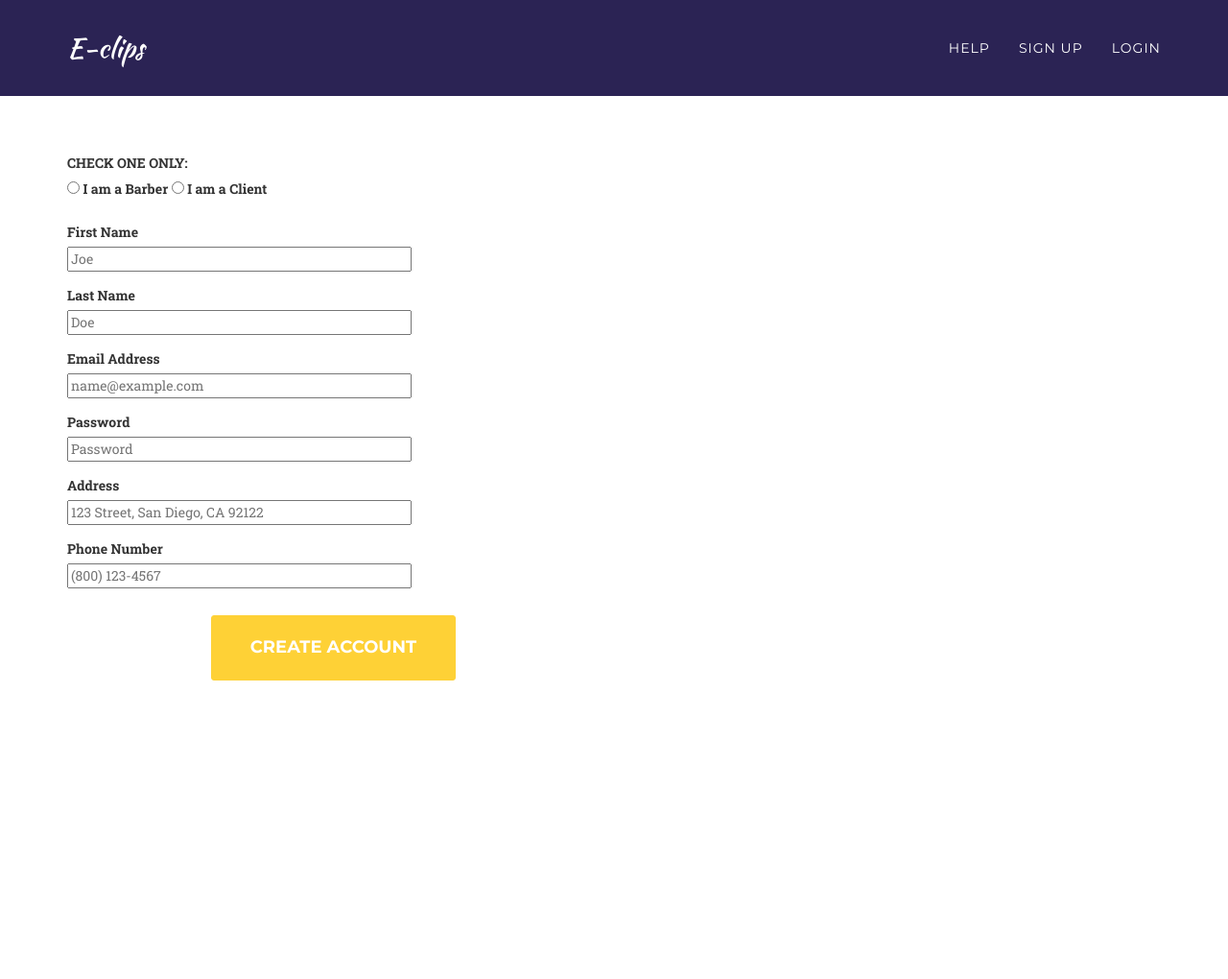
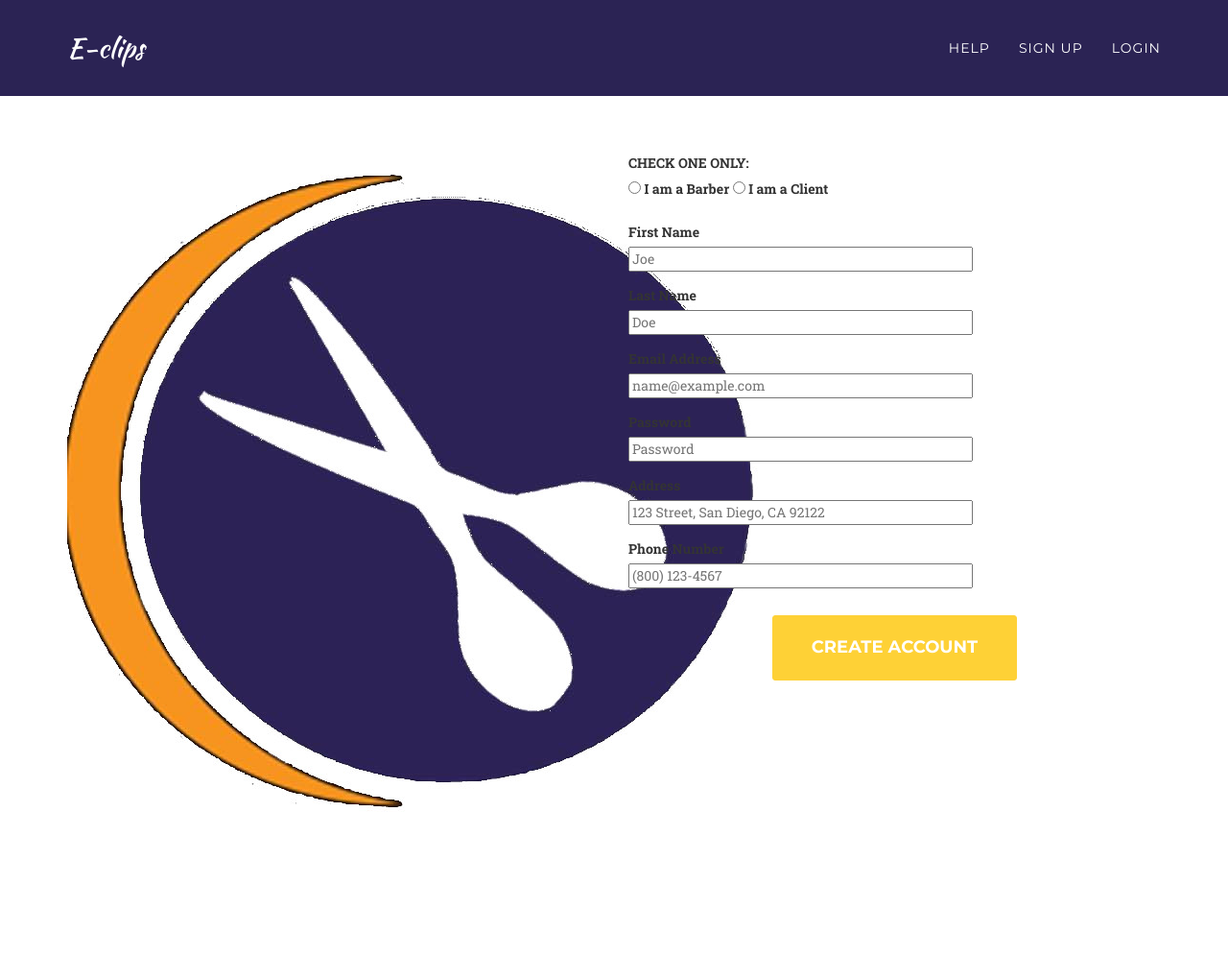
Before and after one commit to timtbanh/eclips, a Django app: page /account/signup.html in a window 1280 px wide. Shown: the whole page at 96% size. Before the commit the page ends 709 px from the top, so only its background shows below. Run offline with Django 3.2, Linux system fonts and the light colour scheme; parts of the project's set-up code (start-up, migrations or seed data) failed here and were passed over; some libraries are stand-ins or nearby versions; some web fonts are replaced.

Commit message:
Working on signup

```diff
--- a/account/templates/account/editbarber.html
+++ b/account/templates/account/editbarber.html
@@ -79,7 +79,6 @@
                             <label for="{{ form.descripition.id_for_label }}">Description :</label>
                             <br>{{ form.description }}
                         </div>
-
                         <div class="form-group">
                             {{ form.address.errors }}
                             <label for="{{ form.address.id_for_label }}">Address: </label>
--- a/account/templates/account/signup.html
+++ b/account/templates/account/signup.html
@@ -76,6 +76,9 @@
     <section id="signup">
         <div class="container">
             <div class="row">
+                <div class="col-md-6">
+                    <img class="img-centered" src="static/img/whitelogo.jpg">
+                </div>
                 <div class="col-md-6">
                     <p>{{ form.non_field_errors }}</p>
                     <label>CHECK ONE ONLY:</label>
```
Also changed, not shown: account/static/img/transparenteclips.png (added), account/static/img/whitelogo.jpg (added).
